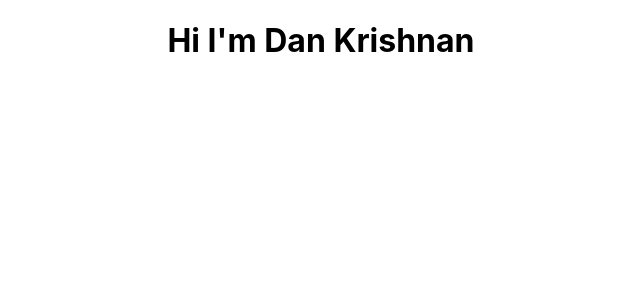
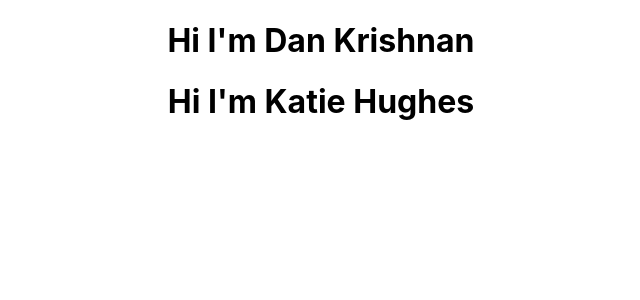
Before and after one commit to rockettown1/letscontribute, a React (Create React App) app: page / in a window 1280 px wide. Shown: the top 300 px of the page, without its empty margins (319-959 px from the left). Built offline with nearby package versions, Linux system fonts and the light colour scheme; the HTML template or start-up script is replaced by a standard one.

Commit message:
Added new card with my name inside - Katie

```diff
--- a/src/App.js
+++ b/src/App.js
@@ -2,16 +2,19 @@ import React, { Component } from "react";
 import logo from "./logo.svg";
 import "./App.css";
 import Card from "./components/Card";
+import KatieCard from "./components/KatieCard"
 
 class App extends Component {
   state = {
     dan: "Dan Krishnan",
+    katie: "Katie Hughes"
   };
 
   render() {
     return (
       <div className="App">
         <Card name={this.state.dan} />
+        <KatieCard name={this.state.katie} />
       </div>
     );
   }
--- /dev/null
+++ b/src/components/KatieCard.js
@@ -0,0 +1,11 @@
+import React from 'react';
+
+const KatieCard = ({ name }) => {
+    return (
+        <div>
+            <h1>Hi I'm {name}</h1>
+        </div>
+    );
+};
+
+export default KatieCard;
```
